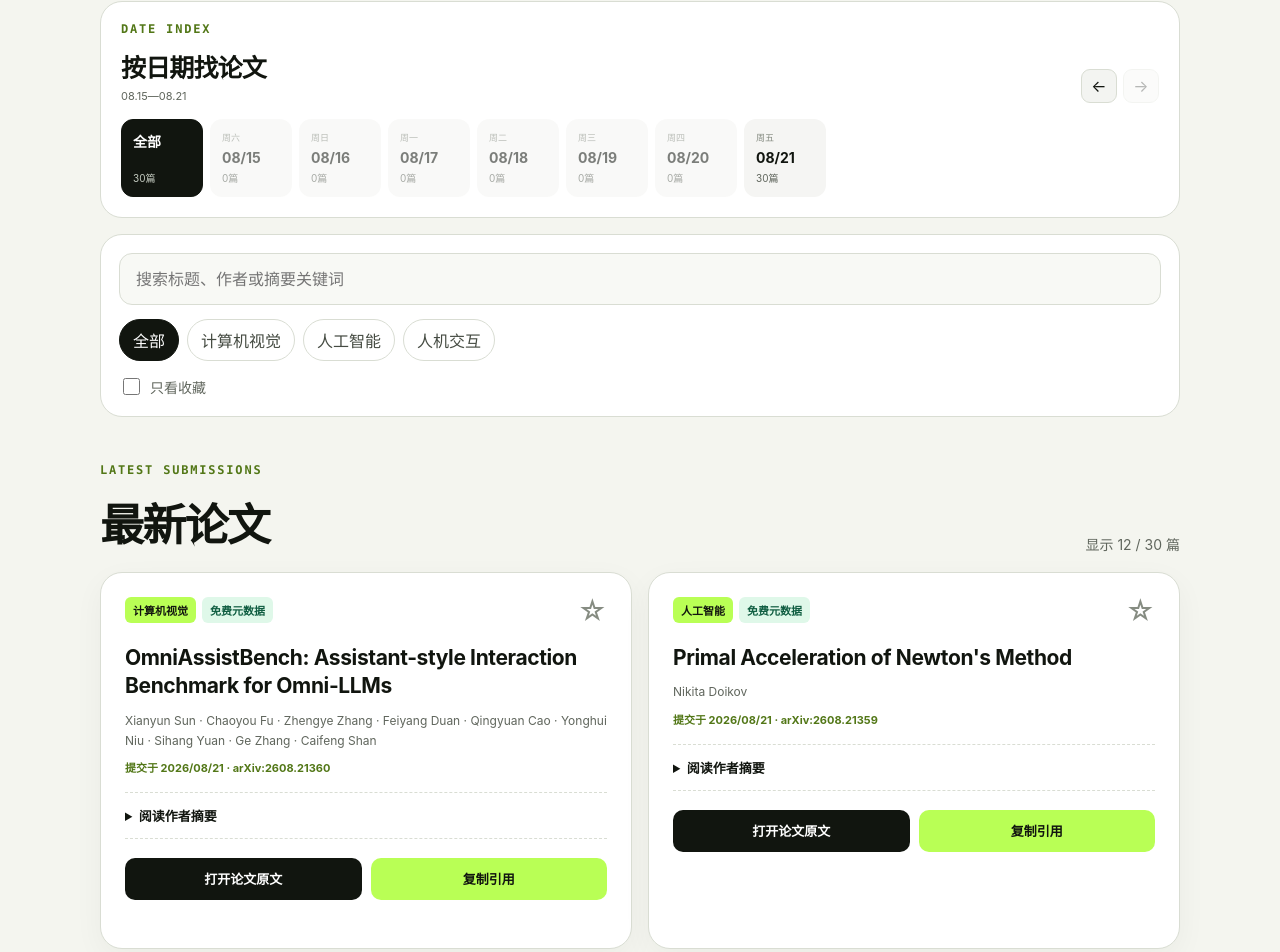
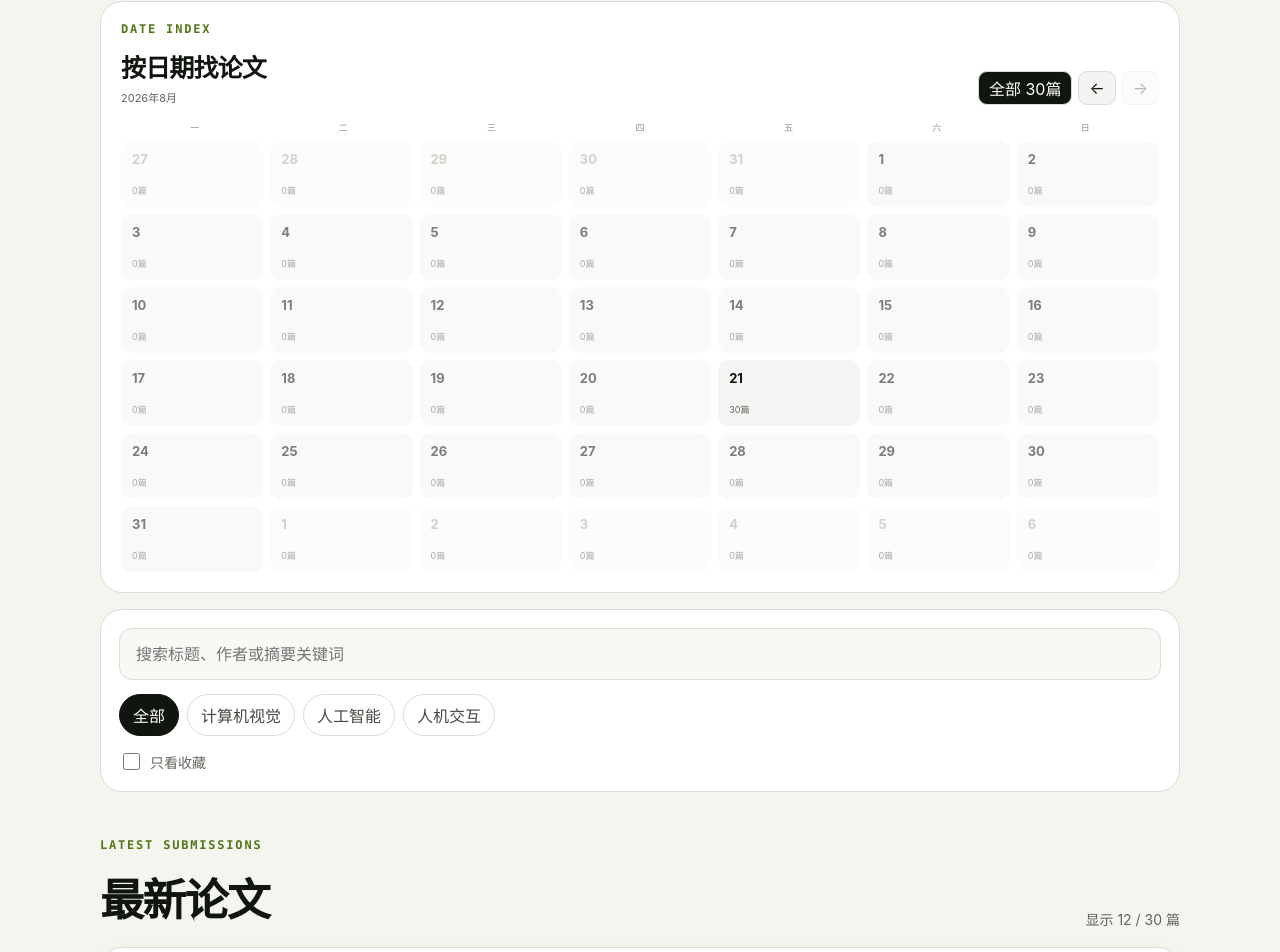
Before and after one commit to nadiriyesteinmeier-cell/fzu-competition-radar, a plain HTML site: page papers.html in a window 1280 px wide. Shown: the part 684-1636 px from the top of the page. Drawn offline with Linux system fonts and the light colour scheme.

Commit message:
Turn paper index into calendar and compact rows

```diff
--- a/papers.html
+++ b/papers.html
@@ -44,8 +44,9 @@
     <section class="paper-calendar" aria-label="论文发布日期索引">
       <div class="paper-calendar-head">
         <div><p class="eyebrow">DATE INDEX</p><h2>按日期找论文</h2><span id="paper-week-label"></span></div>
-        <div><button id="paper-week-prev" type="button" aria-label="查看前一周">←</button><button id="paper-week-next" type="button" aria-label="查看后一周">→</button></div>
+        <div><button id="paper-date-all" class="paper-date-all" type="button">全部 30篇</button><button id="paper-week-prev" type="button" aria-label="查看上一个月">←</button><button id="paper-week-next" type="button" aria-label="查看下一个月">→</button></div>
       </div>
+      <div class="paper-weekdays" aria-hidden="true"><span>一</span><span>二</span><span>三</span><span>四</span><span>五</span><span>六</span><span>日</span></div>
       <div id="paper-date-index" class="paper-date-index"></div>
     </section>
 
--- a/papers.js
+++ b/papers.js
@@ -5,7 +5,7 @@
   const labels = { "cs.CV": "计算机视觉", "cs.AI": "人工智能", "cs.HC": "人机交互" };
   const favoriteKey = "student-radar-paper-favorites-v1";
   const latestPaperDate = papers.length ? new Date(Math.max(...papers.map((paper) => Date.parse(paper.published)))) : new Date();
-  const state = { category: "全部", query: "", favoritesOnly: false, date: "全部", weekOffset: 0, favorites: loadFavorites(), limit: 12 };
+  const state = { category: "全部", query: "", favoritesOnly: false, date: "全部", monthOffset: 0, favorites: loadFavorites(), limit: 12 };
   const elements = {
     list: document.querySelector("#paper-list"),
     template: document.querySelector("#paper-template"),
@@ -21,7 +21,8 @@
     dateIndex: document.querySelector("#paper-date-index"),
     weekLabel: document.querySelector("#paper-week-label"),
     weekPrev: document.querySelector("#paper-week-prev"),
-    weekNext: document.querySelector("#paper-week-next")
+    weekNext: document.querySelector("#paper-week-next"),
+    dateAll: document.querySelector("#paper-date-all")
   };
 
   function loadFavorites() {
@@ -40,31 +41,27 @@
   function dateKey(value) { return new Date(value).toISOString().slice(0, 10); }
 
   function renderDateIndex() {
-    const end = new Date(latestPaperDate);
-    end.setUTCHours(0, 0, 0, 0);
-    end.setUTCDate(end.getUTCDate() + state.weekOffset * 7);
-    const days = Array.from({ length: 7 }, (_, index) => {
-      const date = new Date(end); date.setUTCDate(end.getUTCDate() - (6 - index)); return date;
-    });
-    elements.weekLabel.textContent = `${days[0].toISOString().slice(5, 10).replace("-", ".")}—${days[6].toISOString().slice(5, 10).replace("-", ".")}`;
-    elements.weekNext.disabled = state.weekOffset >= 0;
-    const all = document.createElement("button");
-    all.type = "button"; all.className = "paper-day paper-day-all"; all.innerHTML = `<b>全部</b><span>${papers.length}篇</span>`;
-    all.setAttribute("aria-pressed", String(state.date === "全部"));
-    all.addEventListener("click", () => { state.date = "全部"; state.limit = 12; renderDateIndex(); render(); });
+    const month = new Date(Date.UTC(latestPaperDate.getUTCFullYear(), latestPaperDate.getUTCMonth() + state.monthOffset, 1));
+    const mondayOffset = (month.getUTCDay() + 6) % 7;
+    const gridStart = new Date(month); gridStart.setUTCDate(1 - mondayOffset);
+    const days = Array.from({ length: 42 }, (_, index) => { const date = new Date(gridStart); date.setUTCDate(gridStart.getUTCDate() + index); return date; });
+    elements.weekLabel.textContent = new Intl.DateTimeFormat("zh-CN", { year: "numeric", month: "long", timeZone: "UTC" }).format(month);
+    elements.weekNext.disabled = state.monthOffset >= 0;
+    elements.dateAll.textContent = `全部 ${papers.length}篇`;
+    elements.dateAll.setAttribute("aria-pressed", String(state.date === "全部"));
     const buttons = days.map((day) => {
       const key = day.toISOString().slice(0, 10);
       const count = papers.filter((paper) => dateKey(paper.published) === key).length;
       const button = document.createElement("button");
       button.type = "button"; button.className = "paper-day"; button.dataset.count = String(count);
-      button.innerHTML = `<small></small><b></b><span></span>`;
-      button.querySelector("small").textContent = new Intl.DateTimeFormat("zh-CN", { weekday: "short", timeZone: "UTC" }).format(day);
-      button.querySelector("b").textContent = key.slice(5).replace("-", "/"); button.querySelector("span").textContent = `${count}篇`;
+      if (day.getUTCMonth() !== month.getUTCMonth()) button.classList.add("is-outside-month");
+      button.innerHTML = `<b></b><span></span>`;
+      button.querySelector("b").textContent = String(day.getUTCDate()); button.querySelector("span").textContent = `${count}篇`;
       button.setAttribute("aria-pressed", String(state.date === key));
       button.addEventListener("click", () => { state.date = key; state.limit = 12; renderDateIndex(); render(); });
       return button;
     });
-    elements.dateIndex.replaceChildren(all, ...buttons);
+    elements.dateIndex.replaceChildren(...buttons);
   }
 
   function displayCategories(paper) {
@@ -165,8 +162,9 @@
   elements.search.addEventListener("input", (event) => { state.query = event.target.value; state.limit = 12; render(); });
   elements.favoritesOnly.addEventListener("change", (event) => { state.favoritesOnly = event.target.checked; state.limit = 12; render(); });
   elements.loadMore.addEventListener("click", () => { state.limit += 12; render(); });
-  elements.weekPrev.addEventListener("click", () => { state.weekOffset -= 1; renderDateIndex(); });
-  elements.weekNext.addEventListener("click", () => { if (state.weekOffset < 0) { state.weekOffset += 1; renderDateIndex(); } });
+  elements.dateAll.addEventListener("click", () => { state.date = "全部"; state.limit = 12; renderDateIndex(); render(); });
+  elements.weekPrev.addEventListener("click", () => { state.monthOffset -= 1; renderDateIndex(); });
+  elements.weekNext.addEventListener("click", () => { if (state.monthOffset < 0) { state.monthOffset += 1; renderDateIndex(); } });
   elements.total.textContent = String(papers.length);
   elements.categoryCount.textContent = String(Object.keys(labels).length);
   const updated = window.PAPER_DATA_UPDATED_AT;
--- a/styles.css
+++ b/styles.css
@@ -104,16 +104,30 @@ main { max-width: 1120px; margin: auto; padding: 0 20px 70px; }
 .paper-calendar-head h2 { margin: 0; font-size: 25px; letter-spacing: -.035em; }
 .paper-calendar-head span { display: block; margin-top: 5px; color: var(--muted); font-size: 11px; }
 .paper-calendar-head > div:last-child { display: flex; gap: 6px; }
-.paper-calendar-head button { width: 36px; height: 34px; color: var(--ink); background: #f3f4f1; border: 1px solid var(--line); border-radius: 9px; cursor: pointer; }
+.paper-calendar-head button { min-width: 36px; height: 34px; padding: 0 10px; color: var(--ink); background: #f3f4f1; border: 1px solid var(--line); border-radius: 9px; cursor: pointer; }
 .paper-calendar-head button:disabled { opacity: .3; cursor: default; }
-.paper-date-index { display: grid; grid-template-columns: repeat(8, 82px); gap: 7px; margin-top: 16px; overflow-x: auto; scroll-snap-type: x proximity; }
-.paper-day { display: flex; width: 82px; min-height: 78px; flex-direction: column; align-items: flex-start; justify-content: space-between; padding: 11px; color: var(--ink); background: #f5f5f3; border: 1px solid transparent; border-radius: 12px; scroll-snap-align: start; cursor: pointer; }
-.paper-day small { color: #858b81; font-size: 9px; }
-.paper-day b { font-size: 14px; }
-.paper-day span { color: var(--muted); font-size: 10px; }
+.paper-date-all[aria-pressed="true"] { color: white; background: var(--ink); }
+.paper-weekdays, .paper-date-index { display: grid; grid-template-columns: repeat(7, minmax(0, 1fr)); gap: 7px; }
+.paper-weekdays { margin-top: 16px; padding-inline: 3px; color: #90958d; font-size: 9px; text-align: center; }
+.paper-date-index { margin-top: 7px; }
+.paper-day { display: flex; min-height: 66px; flex-direction: column; align-items: flex-start; justify-content: space-between; padding: 9px 10px; color: var(--ink); background: #f5f5f3; border: 1px solid transparent; border-radius: 11px; cursor: pointer; }
+.paper-day b { font-size: 13px; }
+.paper-day span { color: var(--muted); font-size: 9px; }
 .paper-day[aria-pressed="true"] { color: white; background: var(--ink); border-color: var(--ink); }
-.paper-day[aria-pressed="true"] small, .paper-day[aria-pressed="true"] span { color: #c4cbc0; }
+.paper-day[aria-pressed="true"] span { color: #c4cbc0; }
 .paper-day[data-count="0"] { opacity: .55; }
+.paper-day.is-outside-month { color: #a8ada5; background: #fafaf8; }
+.paper-list { grid-template-columns: 1fr; gap: 9px; }
+.paper-card { display: grid; grid-template-columns: minmax(0, 1fr) 220px; grid-template-areas: "top actions" "title actions" "authors actions" "date actions" "abstract abstract" "status status"; gap: 4px 20px; padding: 17px 19px; border-radius: 15px; box-shadow: none; }
+.paper-card .card-top { grid-area: top; }
+.paper-card h3 { grid-area: title; margin: 5px 0 3px; font-size: 17px; line-height: 1.35; }
+.paper-card .paper-authors { grid-area: authors; overflow: hidden; white-space: nowrap; text-overflow: ellipsis; }
+.paper-card .paper-date { grid-area: date; margin: 3px 0; font-size: 10px; }
+.paper-card details { grid-area: abstract; margin-top: 8px; }
+.paper-card .card-actions { grid-area: actions; align-self: center; margin: 0; }
+.paper-card .copy-status { grid-area: status; }
+.paper-card .badge { padding: 4px 7px; font-size: 9px; }
+.paper-card .favorite-button { font-size: 22px; }
 .paper-card { padding: 24px; background: var(--card); border: 1px solid var(--line); border-radius: var(--radius); box-shadow: 0 9px 30px rgba(28, 35, 23, .045); }
 .paper-card h3 { margin: 19px 0 10px; font-size: 21px; line-height: 1.38; letter-spacing: -.018em; }
 .paper-authors { margin: 0; color: var(--muted); font-size: 12px; line-height: 1.6; }
@@ -522,4 +536,14 @@ footer { display: flex; justify-content: space-between; gap: 15px; max-width: 11
   .radar-hero .stats strong { font-size: 22px; }
   .radar-hero .stats span { font-size: 9px; }
   .event-detail-card .card-actions { flex-direction: column; }
+  .paper-calendar { padding: 14px 10px; }
+  .paper-calendar-head { align-items: flex-start; flex-direction: column; }
+  .paper-calendar-head > div:last-child { width: 100%; }
+  .paper-calendar-head .paper-date-all { margin-right: auto; }
+  .paper-weekdays, .paper-date-index { gap: 4px; }
+  .paper-day { min-height: 56px; padding: 7px 6px; border-radius: 8px; }
+  .paper-day b { font-size: 11px; }
+  .paper-day span { font-size: 8px; }
+  .paper-card { grid-template-columns: 1fr; grid-template-areas: "top" "title" "authors" "date" "abstract" "actions" "status"; gap: 4px; padding: 15px; }
+  .paper-card .card-actions { margin-top: 9px; }
 }
--- a/sw.js
+++ b/sw.js
@@ -1,4 +1,4 @@
-const CACHE = "student-radar-v14";
+const CACHE = "student-radar-v15";
 const APP_SHELL = ["./", "./index.html", "./papers.html", "./cet.html", "./pro.html", "./focus.html", "./profile.html", "./feedback.html", "./privacy.html", "./404.html", "./styles.css", "./app.js", "./papers.js", "./cet.js", "./pro.js", "./focus.js", "./profile.js", "./feedback.js", "./share.js", "./data/events.js", "./data/forecast-events.js", "./data/recognitions.js", "./data/pro-briefs.js", "./data/cumcm-focus.js", "./data/papers.js", "./sources.html", "./icon.svg", "./share-card.png", "./manifest.webmanifest"];
 
 self.addEventListener("install", (event) => {
```
Also changed, not shown: README.md.
